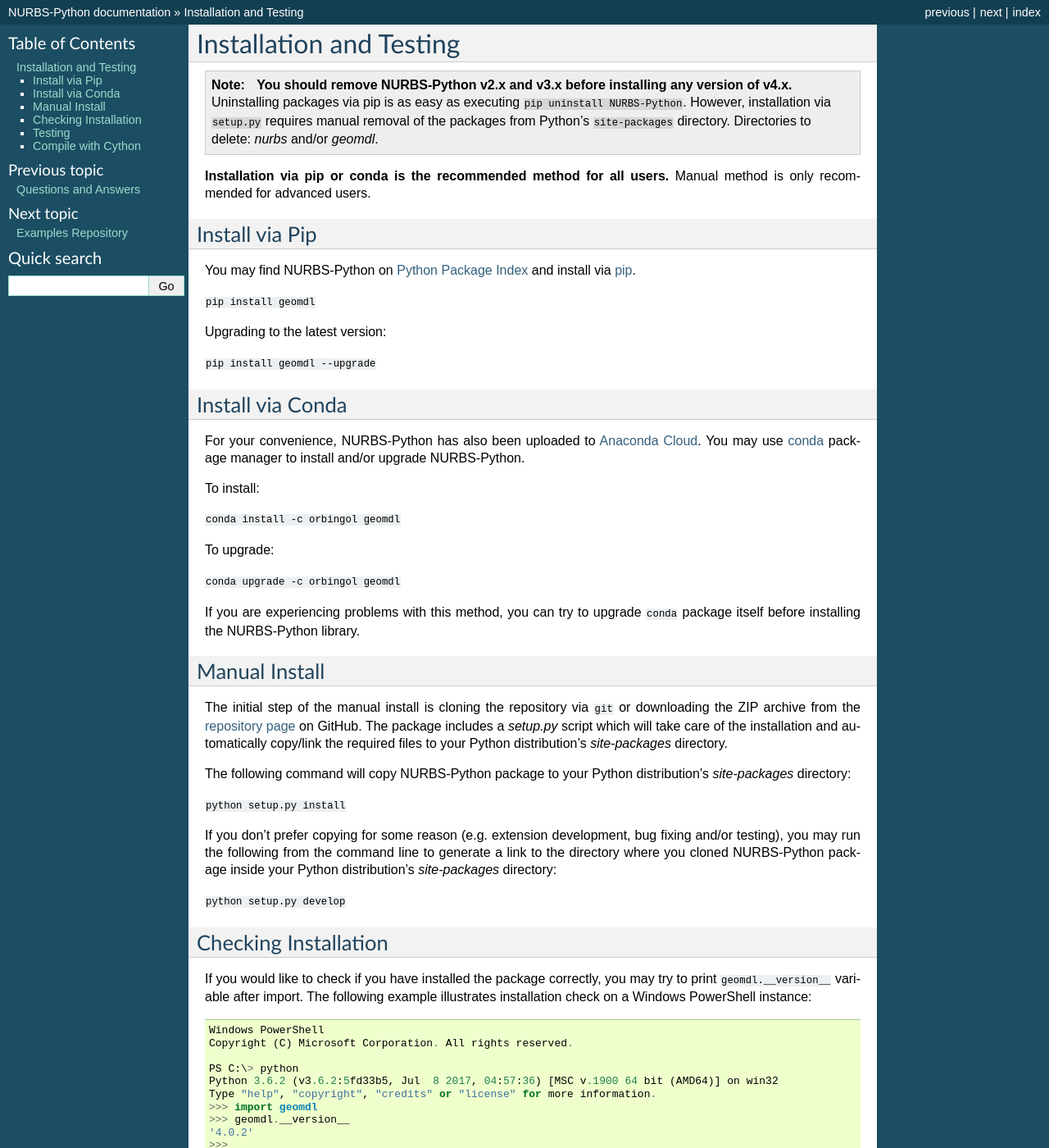
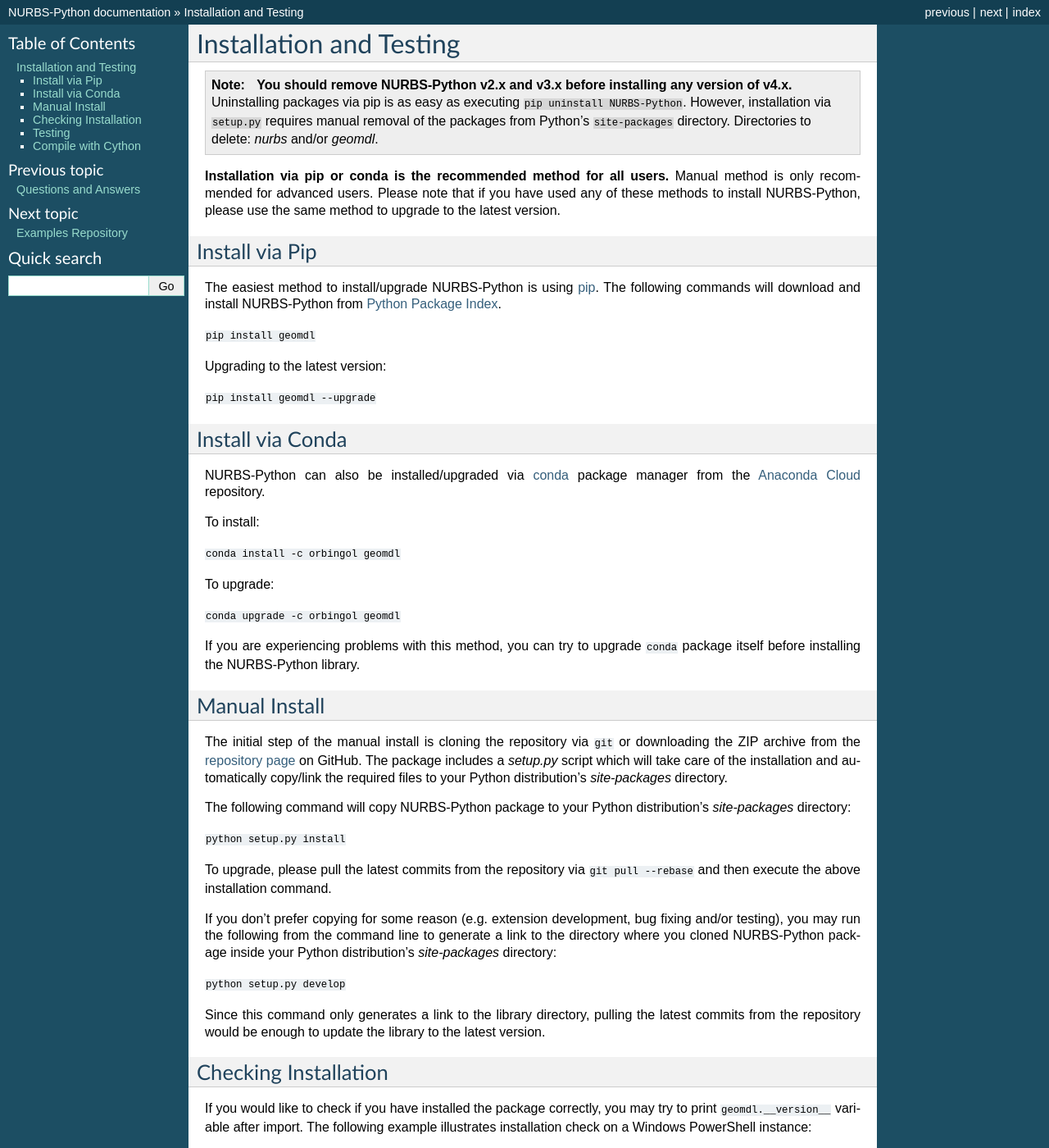
Before and after one commit to orbingol/NURBS-Python, a Sphinx documentation site: the page built from docs/install.rst, in a window 1280 px wide and 1400 px high. Shown: the whole window at 82% size. Built offline with Sphinx 7.4.7, drawn with Linux system fonts in a browser that asks for light colours; formulas are drawn with MathJax 3; some of the changed text lies outside the part shown.

Commit message:
Update installation instructions

```diff
--- a/docs/install.rst
+++ b/docs/install.rst
@@ -9,13 +9,14 @@
     directory. Directories to delete: *nurbs* and/or *geomdl*.
 
 **Installation via pip or conda is the recommended method for all users.**
-Manual method is only recommended for advanced users.
+Manual method is only recommended for advanced users. Please note that if you have used any of these methods to install
+NURBS-Python, please use the same method to upgrade to the latest version.
 
 Install via Pip
 ===============
 
-You may find NURBS-Python on `Python Package Index <https://pypi.org/project/geomdl>`_ and install
-via `pip <https://pip.pypa.io/en/stable/>`_.
+The easiest method to install/upgrade NURBS-Python is using `pip <https://pip.pypa.io/en/stable/>`_. The following
+commands will download and install NURBS-Python from `Python Package Index <https://pypi.org/project/geomdl>`_.
 
 ``pip install geomdl``
 
@@ -26,8 +27,8 @@
 Install via Conda
 =================
 
-For your convenience, NURBS-Python has also been uploaded to `Anaconda Cloud <https://anaconda.org/orbingol/geomdl>`_.
-You may use `conda <https://conda.io/>`_ package manager to install and/or upgrade NURBS-Python.
+NURBS-Python can also be installed/upgraded via `conda <https://conda.io/>`_ package manager from the
+`Anaconda Cloud <https://anaconda.org/orbingol/geomdl>`_ repository.
 
 To install:
 
@@ -52,11 +53,17 @@
 
 ``python setup.py install``
 
+To upgrade, please pull the latest commits from the repository via ``git pull --rebase`` and then execute the above
+installation command.
+
 If you don't prefer copying for some reason (e.g. extension development, bug fixing and/or testing), you may run the
 following from the command line to generate a link to the directory where you cloned NURBS-Python package inside your
 Python distribution's *site-packages* directory:
 
 ``python setup.py develop``
+
+Since this command only generates a link to the library directory, pulling the latest commits from the repository
+would be enough to update the library to the latest version.
 
 Checking Installation
 =====================
@@ -108,7 +115,8 @@
 
 After the successful execution of the command, ``geomdl_core`` directory containing the binary versions of the
 NURBS-Python Core Library will be generated. The compiled version will not include the visualization module or other
-submodules.
+submodules, however visualization module can be used to plot the shapes generated by the compiled version of
+NURBS-Python.
 
 Before executing the command, please make sure that you have `Cython <https://cython.org/>`_ module and a valid compiler
 installed for your operating system.
```
